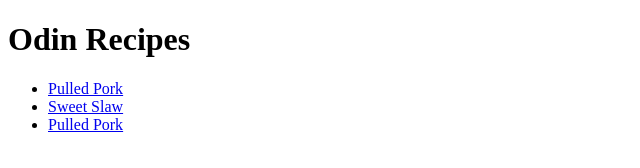
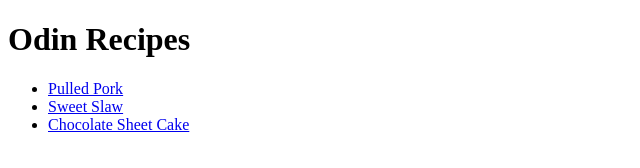
Before and after one commit to Khaspper/odin-recipies, a plain HTML site: page index.html in a window 1280 px wide. Shown: the full height of the page, 0-640 px from the left. Drawn offline with Linux system fonts and the light colour scheme.

Commit message:
Update README

```diff
--- a/index.html
+++ b/index.html
@@ -9,7 +9,7 @@
     <ul>
         <li><a href="./recipes/pulled-pork.html">Pulled Pork</a></li>
         <li><a href="./recipes/slaw.html">Sweet Slaw</a></li>
-        <li><a href="./recipes/pulled-pork.html">Pulled Pork</a></li>
+        <li><a href="./recipes/chocolate_cake.html">Chocolate Sheet Cake</a></li>
     </ul>
 </body>
 </html>
```
Also changed, not shown: 1 other file.
